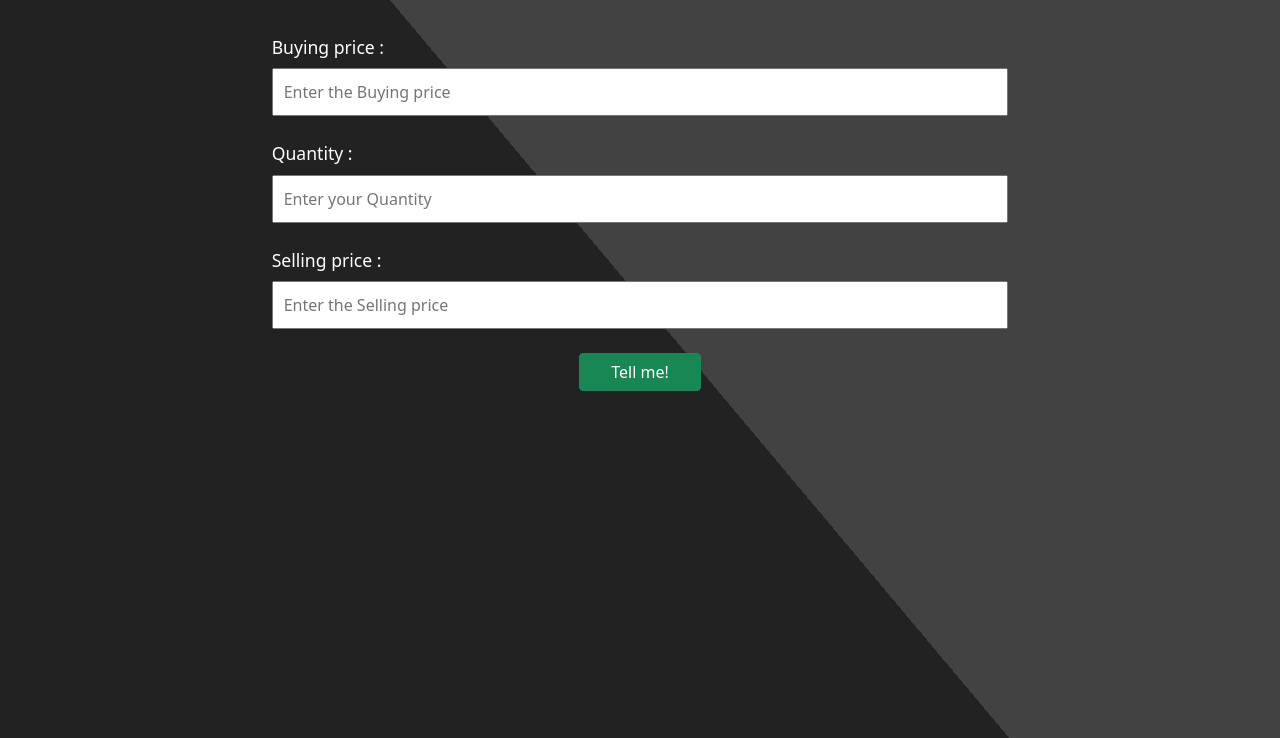
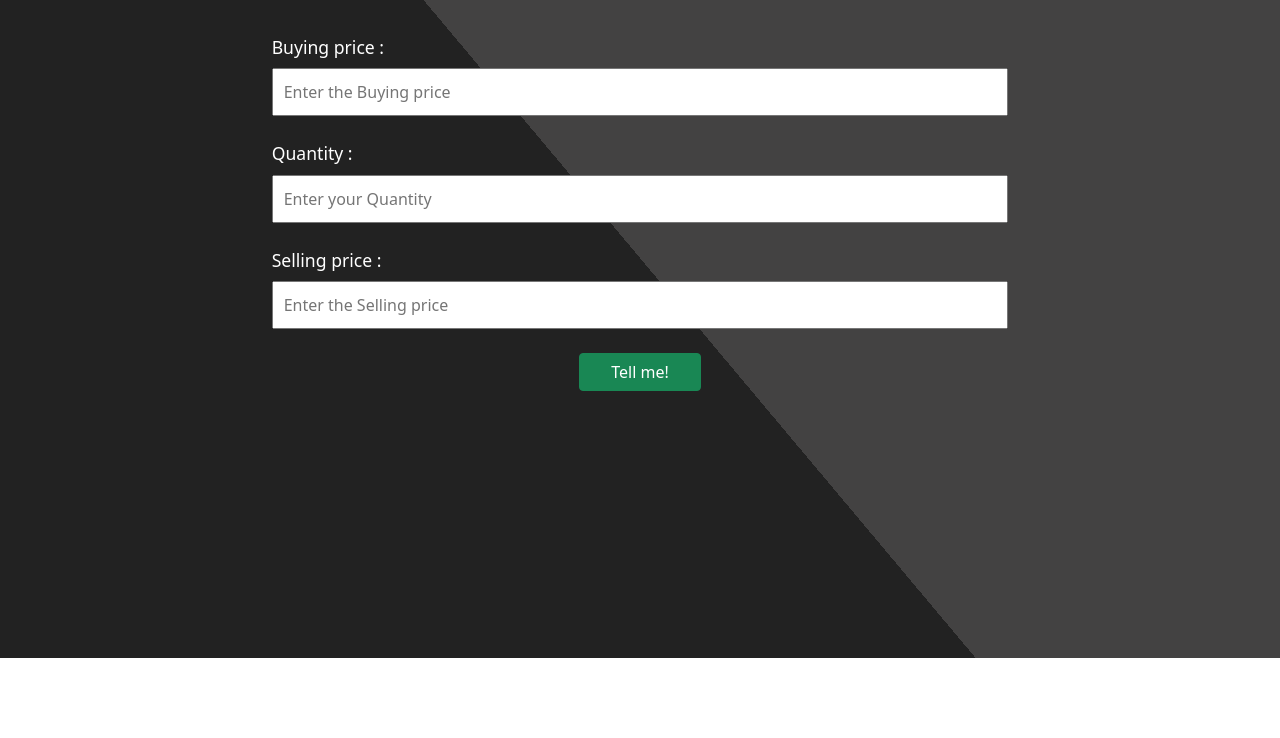
Before and after one commit to jayeshtele/Stocks-Profit-Loss-App, a plain HTML site: page index.html in a window 1280 px wide. Shown: the part 142-880 px from the top of the page. After the commit the page ends 800 px from the top, so only its background shows below. Drawn offline with nearby package versions, Linux system fonts and the light colour scheme.

Commit message:
Update style.css

```diff
--- a/style.css
+++ b/style.css
@@ -43,6 +43,11 @@ td {
 
 @media (min-width:320px) {
     body {
-        height: 110vh;
+        height: 107vh;
     }
 }
+@media (min-width:992px) {
+    body {
+        height: 100vh;
+    }
+}
```
